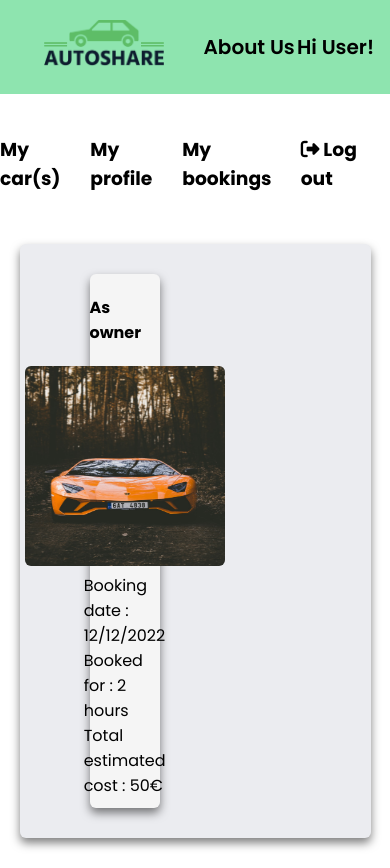
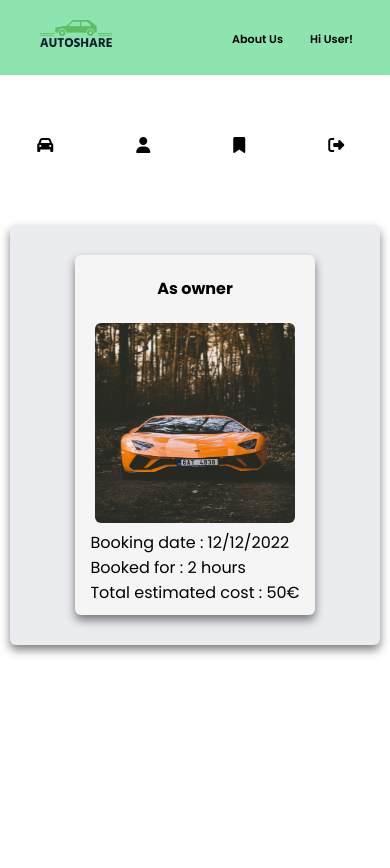
Before and after one commit to Shilupa/autoShare, a plain HTML site: page ui/bookings/myBookings.html in a window 390 px wide. After the commit the page ends 844 px from the top, so only its background shows below. Drawn offline with Linux system fonts and the light colour scheme.

Commit message:
minor changes

```diff
--- /dev/null
+++ b/ui/About/about-1.css
@@ -0,0 +1,155 @@
+@import url("https://fonts.googleapis.com/css2?family=Fredoka+One&family=Poppins:wght@100;300;400;500;600;700&family=Roboto:ital,wght@0,100;0,300;0,400;0,500;0,700;0,900;1,100;1,300;1,400;1,500;1,700;1,900&display=swap");
+* {
+  box-sizing: border-box;
+  font-family: "Poppins", sans-serif;
+}
+
+body {
+  margin: 0;
+}
+
+.logo {
+  margin-left: 20px;
+  width: 10rem;
+  padding: 20px;
+}
+
+.header {
+  display: flex;
+  flex-direction: row;
+  width: 100%;
+  height: 10%;
+  background-color: #8ee4af;
+  justify-content: space-between;
+  align-items: center;
+  position: sticky;
+  top: 0;
+  z-index: 1;
+  font-weight: 600;
+}
+
+#nav-menu {
+  height: 100%;
+  width: 50%;
+  padding: 10px;
+  display: flex;
+  flex-direction: row;
+  list-style: none;
+  justify-content: space-evenly;
+  align-items: center;
+}
+
+.nav-link {
+  color: black;
+  text-decoration: none;
+  font-size: 20px;
+}
+
+.main {
+  display: flex;
+  flex-direction: column;
+}
+
+.landing {
+  max-height: 800px;
+  display: flex;
+  flex-direction: column;
+  align-items: center;
+  font-size: 2vw;
+  margin-bottom:10px;
+}
+
+.landing img {
+  max-width: 100%;
+  height: 700px;
+  width: auto\9;
+}
+
+.how-it-works {
+  background-image: url("/images/Speedy-car-at-night-980x651.jpg");
+  background-repeat: no-repeat;
+  background-size: cover;
+  height: 800px;
+  width: 100%;
+  padding: 20px;
+  color:#ebecf0;
+}
+
+.how-it-works ol {
+  font-size: 20px;
+}
+
+.background-img {
+  width: 100%;
+  z-index: -1;
+}
+
+.text-container {
+  width: 80%;
+  display: flex;
+  flex-direction: column;
+  align-items: flex-start;
+  margin-left: 30px;
+}
+
+.contact-box {
+  width: 100%;
+  height: fit-content;
+  padding: 30px;
+  display: flex;
+  flex-direction: column;
+  justify-content: flex-start;
+  background-color: #ebecf0;
+}
+
+
+
+.contact-developers {
+  display: flex;
+  flex-direction: row;
+  flex-wrap: wrap;
+  gap: 20px;
+  justify-content: space-evenly;
+}
+
+.contact-developers li {
+  list-style: none;
+  letter-spacing: 2px;
+  font-family: 'Franklin Gothic Medium', 'Arial Narrow', Arial, sans-serif;
+  font-style: normal;
+}
+
+footer {
+  height: 70px;
+  display: flex;
+  align-items: center;
+  justify-content: center;
+  background-color: black;
+  color: #ccc;
+  font-size: 1.5rem;
+}
+
+@media screen and (max-width: 750px) {
+  .logo {
+    width: 10rem;
+  }
+  .nav-link {
+    color: black;
+    text-decoration: none;
+    font-size: 1rem;
+  }
+  .landing{
+   font-size: 4vw;
+   margin-bottom: 20px;
+  }
+}
+
+@media screen and (max-width: 450px) {
+  .logo {
+    width: 7rem;
+  }
+  .nav-link {
+    font-size: 0.7rem;
+  }
+
+}
--- /dev/null
+++ b/ui/About/about-1.html
@@ -0,0 +1,82 @@
+<!DOCTYPE html>
+<html lang="en">
+  <head>
+    <meta charset="UTF-8" />
+    <meta http-equiv="X-UA-Compatible" content="IE=edge" />
+    <meta name="viewport" content="width=device-width, initial-scale=1.0" />
+    <title>AutoShare</title>
+    <link rel="stylesheet" href="about-1.css" />
+    <script
+      src="https://kit.fontawesome.com/e1ac683977.js"
+      crossorigin="anonymous"
+    ></script>
+  </head>
+
+  <body>
+    <div class="header">
+      <a href="/ui/Home/home.html"
+        ><img
+          src="/autoshare-logo/png/logo-no-background-cropped.png"
+          alt="company logo"
+          class="logo"
+      /></a>
+      <div id="nav-menu">
+        <li class="nav-item">
+          <a href="/ui/About/about.html" class="nav-link">About Us</a>
+        </li>
+        <li class="nav-item">
+          <a href="/ui/Login/login-1.html" class="nav-link">Hi User!</a>
+        </li>
+      </div>
+    </div>
+
+    <div class="main">
+      <div class="landing">
+        <img src="/autoshare-logo/png/logo-color.png" alt="main logo" />
+        <span id="text" style="text-align: center"
+          >Find the nearest car, book it with the web app and enjoy your
+          ride!<br
+        /></span>
+        <i class="fa-solid fa-circle-down icon"></i>
+      </div>
+
+      <div class="how-it-works">
+        <h1>How it works?</h1>
+        <ol>
+          <li><h2>Find</h2></li>
+          Find and locate the car you want to ride.
+          <li><h2>Contact the owner</h2></li>
+          Get the owner's contact information.
+          <li><h2>Ride</h2></li>
+          Enjoy your ride!
+          <li><h2>Return the car</h2></li>
+          Return the car to the owner as agreed.
+        </ol>
+      </div>
+
+      <div class="contact-box">
+        <h1 style="align-self: center">Contact us</h1>
+        <div class="contact-developers">
+          <li>
+            <i class="fa-solid fa-envelope"></i>&nbsp;suraj.ranabhat@metropolia.fi
+          </li>
+          <li>
+            <i class="fa-solid fa-envelope">&nbsp;shilpa.yadav@metropolia.fi</i>
+          </li>
+          <li>
+            <i class="fa-solid fa-envelope"
+              >&nbsp;bibek.shrestha@metropolia.fi</i
+            >
+          </li>
+        </div>
+      </div>
+    </div>
+
+    <script src="about.js"></script>
+  </body>
+
+  <footer>
+   &copy; 2022 AutoShare. All rights reserved.
+   <br>
+ </footer>
+</html>
--- a/ui/About/about.css
+++ b/ui/About/about.css
@@ -16,21 +16,22 @@ body {
 }
 
 .header{
-   min-width: 650px;
-   height: 10%;
    display: flex;
    flex-direction: row;
+   width: 100%;
+   height: 10%;
    background-color: #8EE4AF;
+   justify-content: space-between;
    align-items: center;
-   justify-content: space-between;
-   position: sticky; top: 0;
+   position: sticky;
+   top: 0;
    z-index: 1;
    font-weight: 600;
 }
 
 #nav-menu{
    height: 100%;
-   width: 40%;
+   width: 50%;
    padding: 10px;
    display: flex;
    flex-direction: row;
@@ -46,10 +47,9 @@ body {
 }
 
 .main{
-   width: 100%;
    display: flex;
    flex-direction: column;
-   align-items: center;
+   align-items: stretch;
 }
 
 .box-1{
@@ -76,6 +76,9 @@ body {
 
 .info img{
    height: 60%;
+   max-width: 100%;
+  height: 700px;
+  width: auto\9;
 }
 
 .how-it-works{
--- a/ui/bookings/myBookings.css
+++ b/ui/bookings/myBookings.css
@@ -20,9 +20,10 @@ body {
    width: 100%;
    height: 10%;
    background-color: #8EE4AF;
-   justify-content: space-around;
+   justify-content: space-between;
    align-items: center;
-   position: sticky; top: 0;
+   position: sticky;
+   top: 0;
    z-index: 1;
    font-weight: 600;
 }
@@ -55,6 +56,12 @@ body {
    cursor: pointer;
 }
 
+.user-bar-item{
+   display: flex;
+   flex-direction: row;
+   align-items: center;
+}
+
 a{
    text-decoration: none;
    color: black;
@@ -74,24 +81,23 @@ a{
 .booking-list{
    margin-top: 30px;
    margin-bottom: 30px;
-   width: 90%;
+   width: 95%;
    height: fit-content;
    display: flex;
    flex-direction: row;
    flex-wrap: wrap;
+   gap: 40px;
    background-color: #EBECF0;
-   justify-content: flex-start;
+   justify-content: center;
    border-radius: 6px;
    box-shadow: 0 5px 10px rgba(0,0,0,0.5);
 
  }
 
  .booking-list-item{
-   position: relative;
    margin-top: 30px;
    margin-bottom: 30px;
-   margin-left: 70px;
-   width: 20%;
+   width: 240px;
    height: fit-content;
    display: flex;
    flex-direction: column;
@@ -114,3 +120,29 @@ a{
    flex-direction: column;
    margin-bottom: 10px;
  }
+
+ @media screen and (max-width:750px) {
+   .logo{
+      width: 10rem;
+    }
+    .nav-link {
+      color: black;
+      text-decoration: none;
+      font-size: 1rem;
+    }
+    .booking-info{
+      max-width: 95%;
+   }
+   .user-bar-item h3{
+      display: none;
+   }
+}
+
+ @media screen and (max-width: 400px) {
+   .logo{
+     width: 7rem;
+   }
+   .nav-link {
+     font-size: 0.7rem;
+   }
+ }
--- a/ui/bookings/myBookings.html
+++ b/ui/bookings/myBookings.html
@@ -24,10 +24,30 @@
    </div>
 
   <div class="user-bar">
-   <a href="/ui/userProfile/userCar.html"><h3 class="user-bar-item">My car(s)</h3></a>
+   <!-- <a href="/ui/userProfile/userCar.html"><h3 class="user-bar-item">My car(s)</h3></a>
    <a href="/ui/userProfile/userProfile.html"><h3 class="user-bar-item">My profile</h3></a>
    <a href="/ui/bookings/myBookings.html"><h3 class="user-bar-item">My bookings</h3></a>
-   <a href="/ui/Home/home.html"><h3 class="user-bar-item"><i class="fa-solid fa-right-from-bracket"></i> Log out</h3></a>
+   <a href="/ui/Home/home.html"><h3 class="user-bar-item"><i class="fa-solid fa-right-from-bracket"></i> Log out</h3></a> -->
+   <div class="user-bar-item">
+      <i class="fa-solid fa-car icon"></i>&nbsp;&nbsp;
+      <h3 class="user-bar-text">My car(s)</h3>
+   </div>
+
+   <div class="user-bar-item">
+      <i class="fa-solid fa-user icon"></i>&nbsp;&nbsp;
+      <h3 class="user-bar-text">My profile</h3>
+   </div>
+
+   <div class="user-bar-item">
+      <i class="fa-solid fa-bookmark icon"></i>&nbsp;&nbsp;
+      <h3 class="user-bar-text">My bookings</h3>
+   </div>
+
+   <div class="user-bar-item">
+      <i class="fa-solid fa-right-from-bracket icon"></i>&nbsp;&nbsp;
+      <h3 class="user-bar-text">My bookings</h3>
+   </div>
+
   </div>
 
   <div class="main">
@@ -38,13 +58,11 @@
       <div class="booking-list-item">
          <h4>As owner</h4> <!--should be owner or renter-->
          <div class="car-image"><img src="/images/photo-1525609004556-c46c7d6cf023.jfif" alt="car" ></div>
-
          <div class="booking-details">
             <span id="booking-date"> Booking date : 12/12/2022</span>
             <span id="booked-hrs">Booked for : 2 hours</span>
             <span id="total-cost">Total estimated cost : 50€</span>
          </div>
-
       </div>
 
    </div>
--- a/ui/userProfile/userCarDetails.css
+++ b/ui/userProfile/userCarDetails.css
@@ -22,7 +22,8 @@ body {
    background-color: #8EE4AF;
    justify-content: space-around;
    align-items: center;
-   position: sticky; top: 0;
+   position: sticky;
+   top: 0;
    z-index: 1;
    font-weight: 600;
 }
```
Also changed, not shown: ui/userProfile/userProfile.css (+6 -1 lines).
